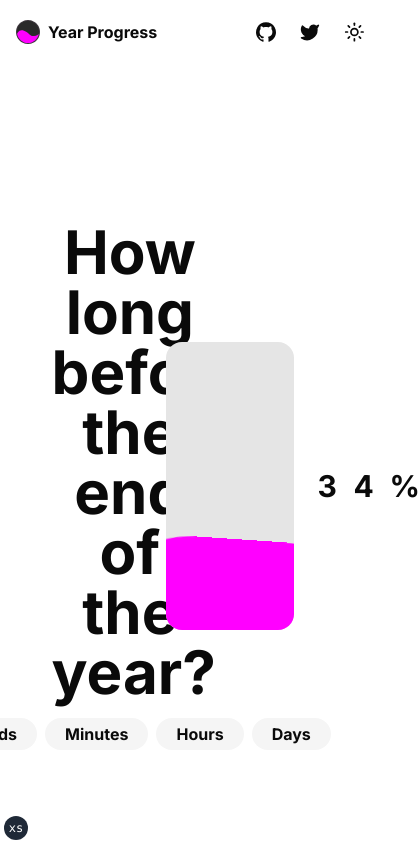
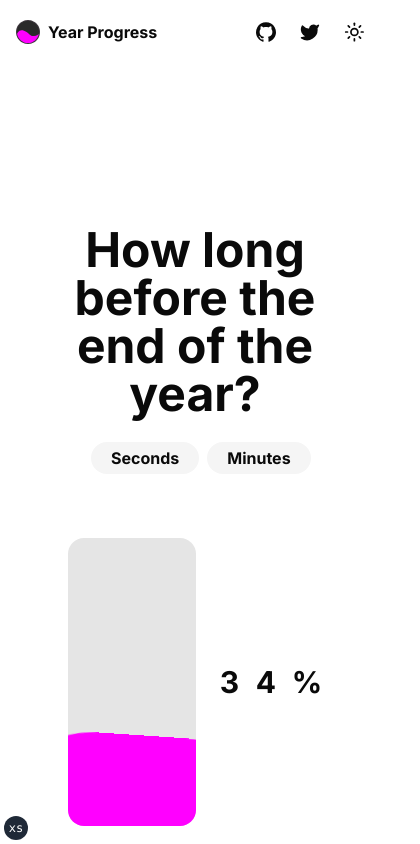
Before and after one commit to yossTheDev/yearprogress, a Next.js app: page / in a window 390 px wide. Shown: the top 844 px of the page, 420 px wide, since content can reach past the window. Built offline with nearby package versions, Linux system fonts and the light colour scheme.

Commit message:
style: :lipstick: Some UI/UX Improvements

```diff
--- a/app/page.tsx
+++ b/app/page.tsx
@@ -1,9 +1,73 @@
+"use client"
+
+import { DateTime } from "luxon"
+
+import { SpinningNumber } from "@/components/ui/spinning-number"
 import WaveProgressbar from "@/components/ui/wave-progressbar"
 import { CounterSection } from "@/components/counters/counters-section"
 
-export default async function IndexPage() {
+export default function IndexPage() {
+  const now = DateTime.now()
+  const startOfYear = DateTime.local().set({ month: 0, day: 1 })
+  const endOfYear = DateTime.local().set({ month: 12, day: 31 })
+
+  const totalDays = endOfYear.diff(startOfYear).as("days")
+  const daysPassed = now.diff(startOfYear).as("days")
+  const percentageCompleted = (daysPassed / totalDays) * 100
+
   return (
     <section className="container flex flex-col gap-6 pb-8">
+      {/* Hero */}
+      <section className="flex h-screen  flex-col items-center justify-center md:flex-row">
+        <div className="flex flex-col items-center justify-center gap-4 md:w-3/5">
+          <h1 className="mt-20 text-center text-5xl font-bold md:mt-0 md:w-4/5 md:text-6xl">
+            How long before the end of the year?
+          </h1>
+
+          {/* Tags */}
+          <div className="flex h-fit w-60 gap-2 overflow-auto px-4 py-2 md:w-fit">
+            <a
+              href="#seconds"
+              className="cursor-pointer rounded-full bg-muted px-5 py-1 font-bold hover:ring hover:ring-foreground"
+            >
+              Seconds
+            </a>
+
+            <a
+              href="#minutes"
+              className="cursor-pointer rounded-full bg-muted px-5 py-1 font-bold hover:ring hover:ring-foreground"
+            >
+              Minutes
+            </a>
+
+            <a
+              href="#hours"
+              className="cursor-pointer rounded-full bg-muted px-5 py-1 font-bold hover:ring hover:ring-foreground"
+            >
+              Hours
+            </a>
+
+            <a
+              href="#days"
+              className="cursor-pointer rounded-full bg-muted px-5 py-1 font-bold hover:ring hover:ring-foreground"
+            >
+              Days
+            </a>
+          </div>
+        </div>
+
+        <div className="mt-14 flex items-center justify-center gap-2 md:mt-0 md:w-2/5">
+          <WaveProgressbar value={percentageCompleted}></WaveProgressbar>
+
+          <h2 className="ml-4 flex text-3xl font-bold md:text-7xl">
+            <SpinningNumber
+              value={Math.floor(percentageCompleted)}
+            ></SpinningNumber>
+            %
+          </h2>
+        </div>
+      </section>
+
       <CounterSection></CounterSection>
     </section>
   )
--- a/components/counters/counters-section.tsx
+++ b/components/counters/counters-section.tsx
@@ -19,57 +19,6 @@ export const CounterSection = () => {
 
   return (
     <>
-      {/* Hero */}
-      <section className="flex h-screen">
-        <div className="flex w-3/5 flex-col items-center justify-center gap-4">
-          <h1 className="w-4/5 text-center text-6xl font-bold">
-            How long before the end of the year?
-          </h1>
-
-          {/* Tags */}
-          <div className="flex gap-2">
-            <a
-              href="#seconds"
-              className="cursor-pointer rounded-full bg-muted px-5 py-1 font-bold hover:ring hover:ring-foreground"
-            >
-              Seconds
-            </a>
-
-            <a
-              href="#minutes"
-              className="cursor-pointer rounded-full bg-muted px-5 py-1 font-bold hover:ring hover:ring-foreground"
-            >
-              Minutes
-            </a>
-
-            <a
-              href="#hours"
-              className="cursor-pointer rounded-full bg-muted px-5 py-1 font-bold hover:ring hover:ring-foreground"
-            >
-              Hours
-            </a>
-
-            <a
-              href="#days"
-              className="cursor-pointer rounded-full bg-muted px-5 py-1 font-bold hover:ring hover:ring-foreground"
-            >
-              Days
-            </a>
-          </div>
-        </div>
-
-        <div className="flex w-2/5 items-center justify-center gap-2 ">
-          <WaveProgressbar value={percentageCompleted}></WaveProgressbar>
-
-          <h2 className="ml-4 flex text-3xl font-bold md:text-7xl">
-            <SpinningNumber
-              value={Math.floor(percentageCompleted)}
-            ></SpinningNumber>
-            %
-          </h2>
-        </div>
-      </section>
-
       {/* Counters */}
       <div
         id="seconds"
```
